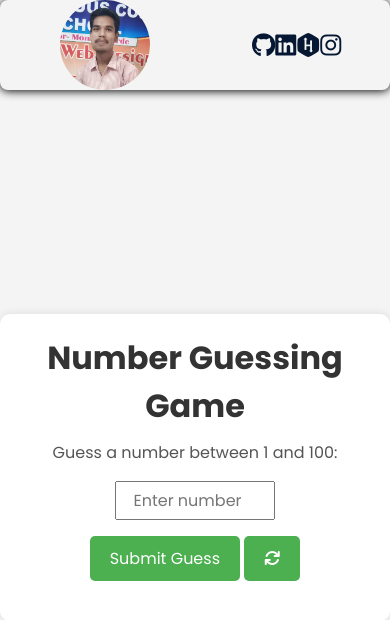
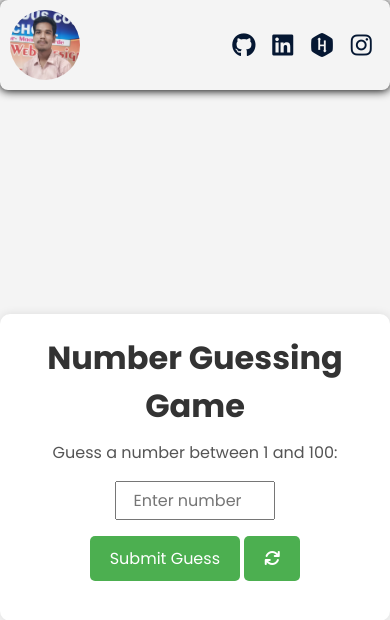
Before and after one commit to KaranGhorse/guess-number, a plain HTML site: page index.html in a window 390 px wide. Drawn offline with Linux system fonts and the light colour scheme.

Commit message:
Update style.css

```diff
--- a/style.css
+++ b/style.css
@@ -37,8 +37,8 @@ header{
     transform: scale(1.5);
   }
   .logo{
-    width: 90px;
-    height: 100%;
+    width: 70px;
+    height: 70px;
     border-radius: 50%;
     overflow: hidden;
     background-image: url(20230525_185611_0000.png.jpg);
@@ -102,3 +102,14 @@ button:hover {
   background-color: #f17676c9;
   /* padding: 5px; */
 }
+
+
+@media (max-width: 650px) {
+  nav{
+    width: 40vw;
+  }
+  header{
+    padding: 0 10px;
+  }
+
+}
```
